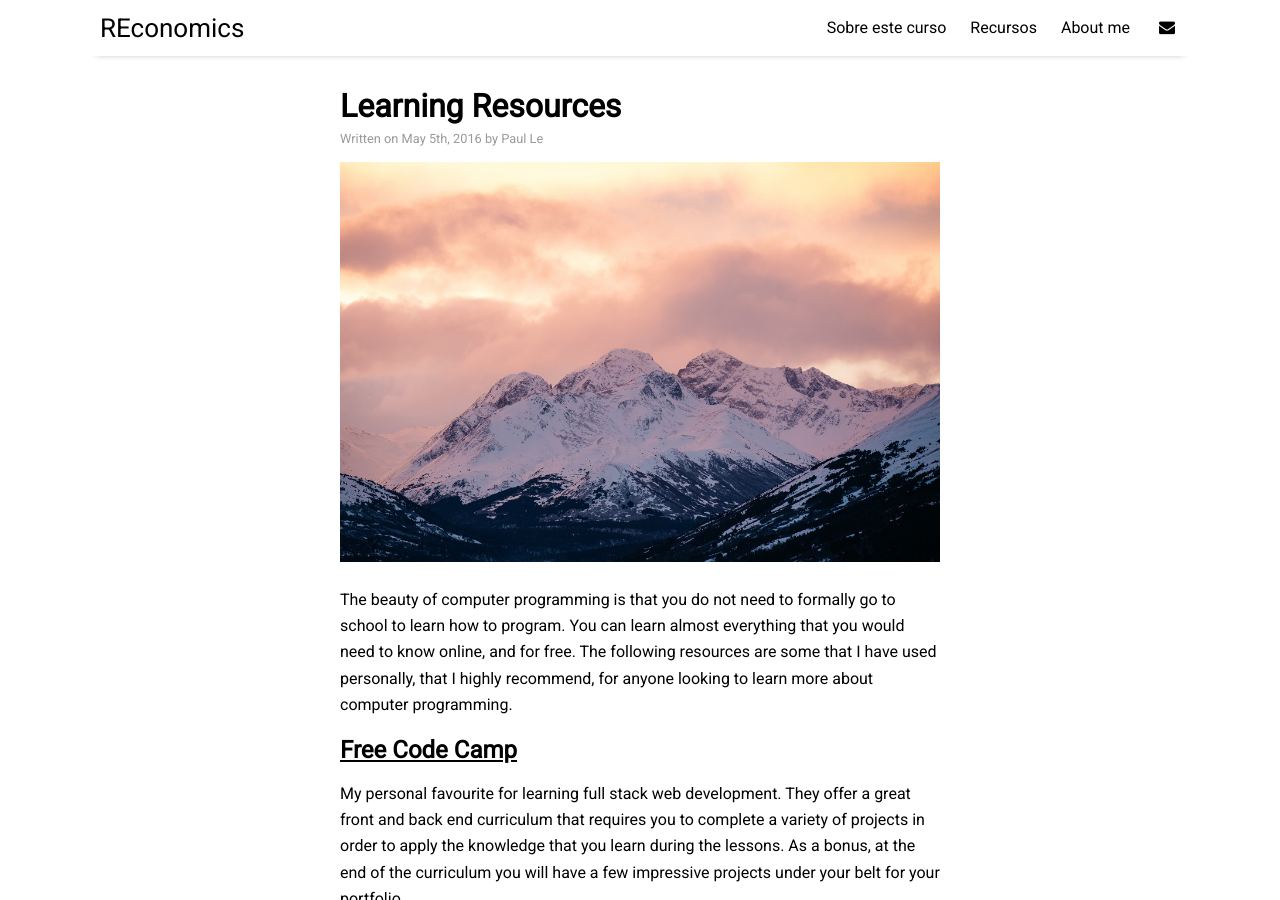
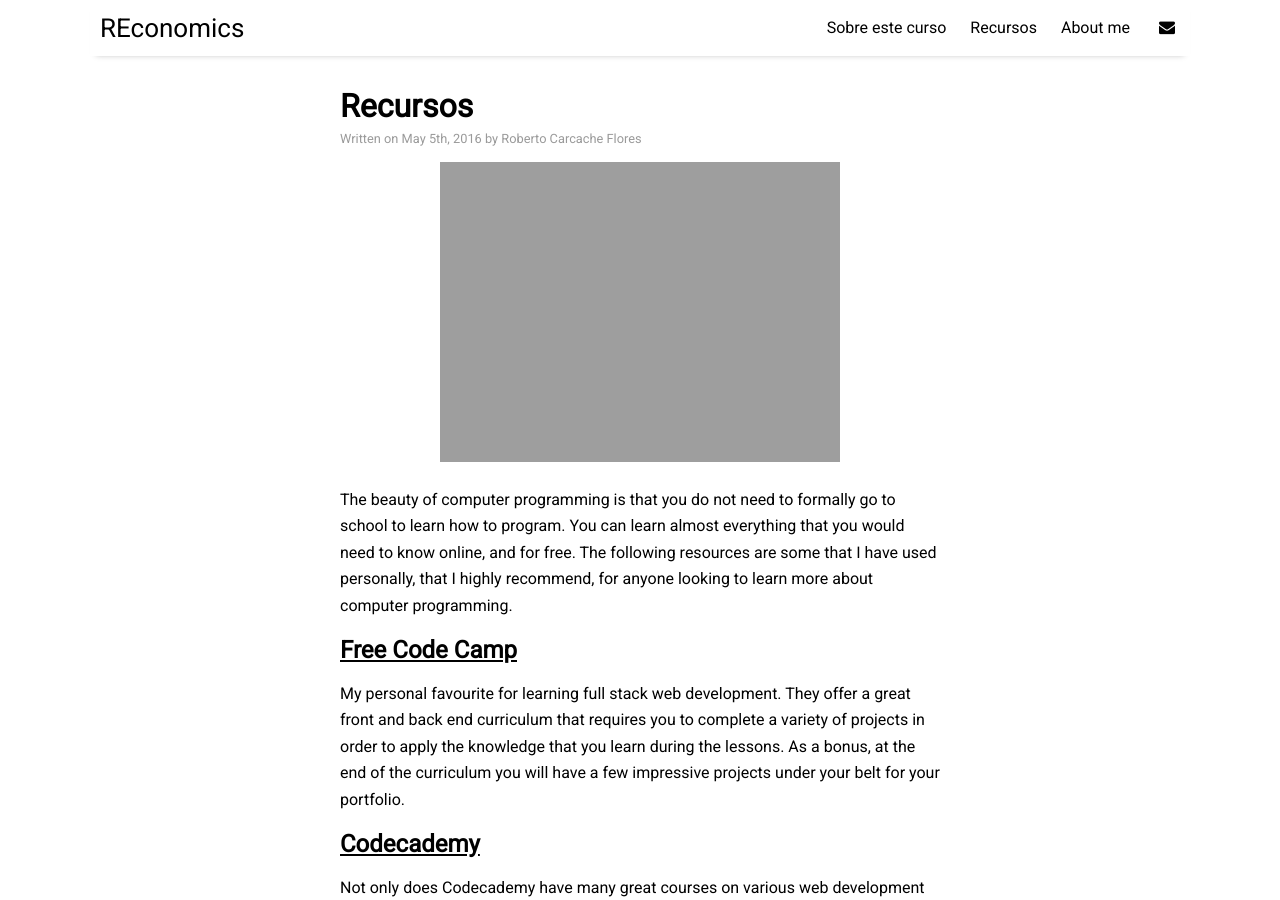
Before and after one commit to JP-Thoma/REconomics, a Jekyll site: the page built from _posts/2016-05-05-learning-resources.md, in a window 1280 px wide and 900 px high. Built offline with Jekyll 4.4.1, drawn with Linux system fonts in a browser that asks for light colours; nearby versions of some CDN libraries.

Commit message:
Update 2016-05-05-learning-resources.md

```diff
--- a/_posts/2016-05-05-learning-resources.md
+++ b/_posts/2016-05-05-learning-resources.md
@@ -1,10 +1,10 @@
 ---
 layout: post
-title: "Learning Resources"
-author: "Paul Le"
+title: "Recursos"
+author: "Roberto Carcache Flores"
 categories: resources
 tags: [documentation,sample]
-image: arctic-4.jpg
+image: recursos.jpg
 ---
 
 The beauty of computer programming is that you do not need to formally go to school to learn how to program. You can learn almost everything that you would need to know online, and for free. The following resources are some that I have used personally, that I highly recommend, for anyone looking to learn more about computer programming.
```
